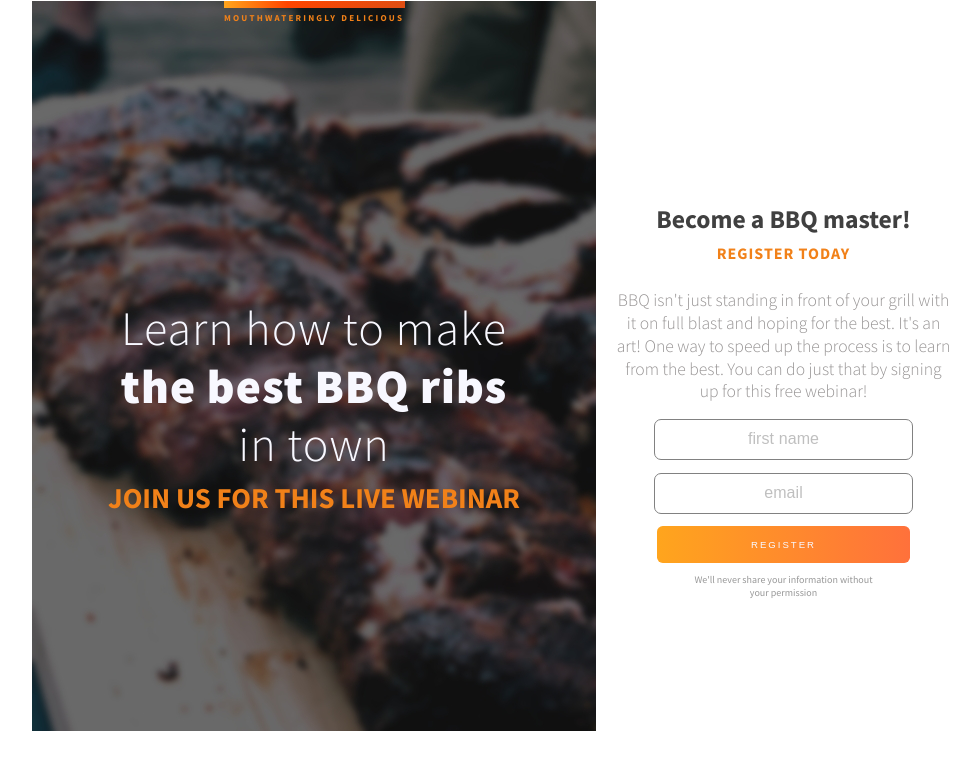
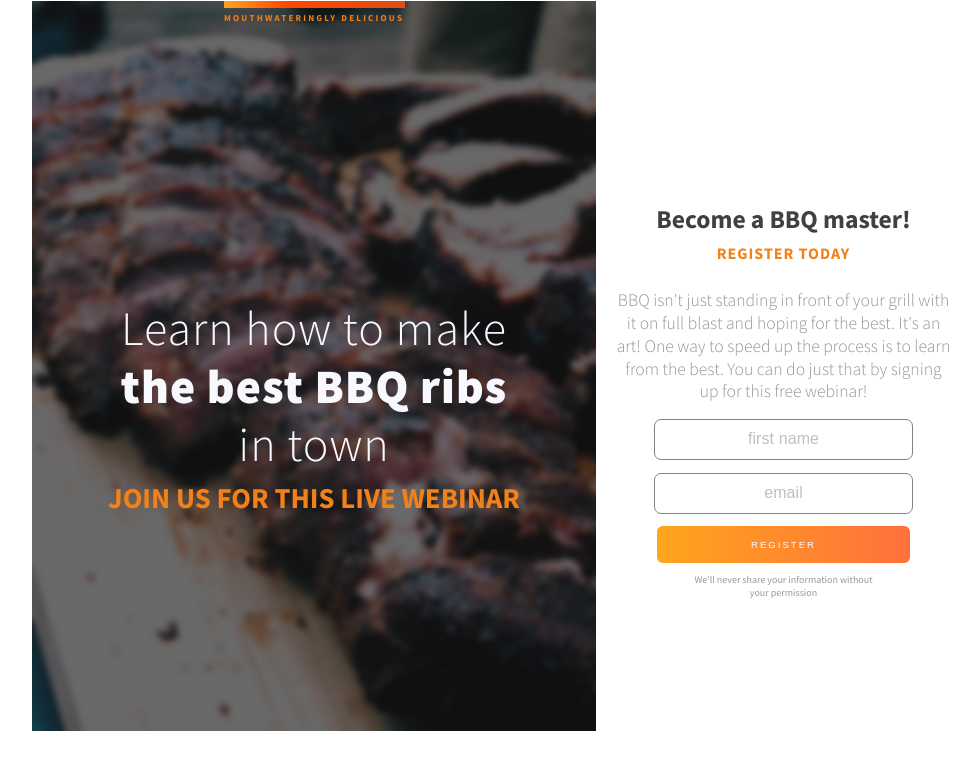
Before and after one commit to glm40707/Dark-Ribs, a plain HTML site: page index.html in a window 1280 px wide. Shown: the whole page, without its empty margins (128-1108 px from the left). Drawn offline with Linux system fonts and the light colour scheme.

Commit message:
background

```diff
--- a/static/css/style.css
+++ b/static/css/style.css
@@ -11,7 +11,6 @@ img {
 
 .container {
   width: 375px;
-
   margin-left: auto;
   margin-right: auto;
 }
@@ -19,14 +18,13 @@ img {
 .image-container {
   width: 375px;
   height: 358px;
-
   display: flex;
   align-items: center;
   flex-direction: column;
   margin-top: 0px;
   background-image: url(/static/img/dark-ribs.jpg);
-
-  object-position: bottom 0px right 0px;
+  background-size: cover;
+  background-position: center;
   text-align: center;
 }
 
```
